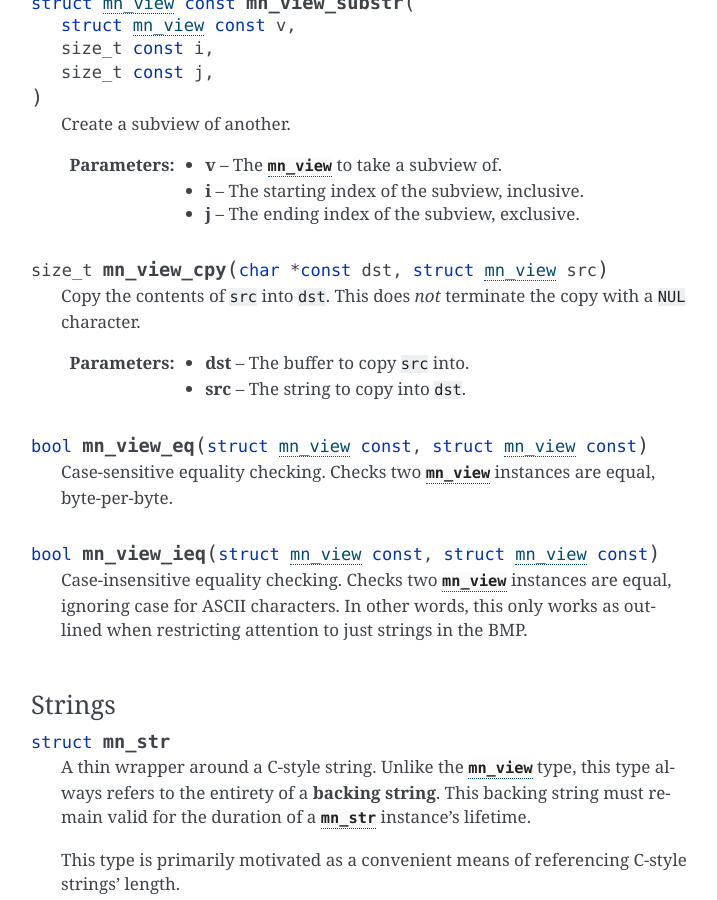
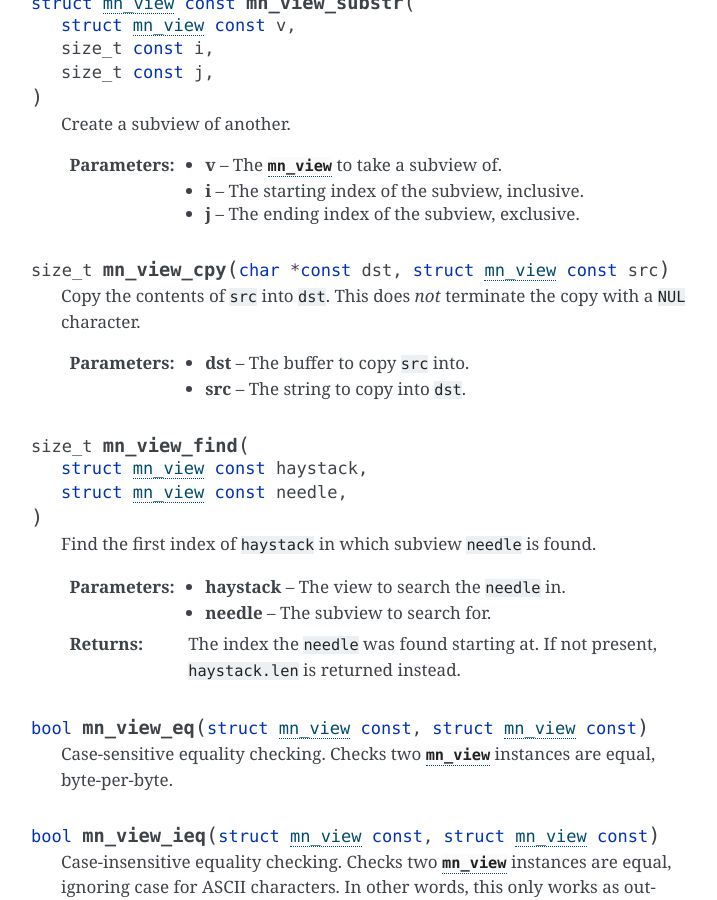
Before and after one commit to jrpotter/makinori, a Sphinx documentation site: the page built from docs/reference/string_h.rst, in a window 1280 px wide and 900 px high, scrolled down 1177 px. Shown: the whole window, without its empty margins (389-1106 px from the left). Built offline with Sphinx 7.4.7, drawn with Linux system fonts in a browser that asks for light colours; some of the changed text lies outside the part shown.

```diff
--- a/docs/reference/cmdline_h.rst
+++ b/docs/reference/cmdline_h.rst
@@ -139,9 +139,7 @@
       Parses the command line.
 
       :arg argc: The ``argc`` as supplied to ``main``.
-
       :arg argv: The ``argv`` as supplied to ``main``.
-
       :arg cl: A pointer to the :c:struct:`mn_cmdline` to populate.
 
       :return: | An :c:struct:`mn_status` with value:
--- a/docs/reference/config_h.rst
+++ b/docs/reference/config_h.rst
@@ -69,7 +69,6 @@
       :c:func:`mn_config_unload`.
 
       :arg path: The location of a lua file to execute.
-
       :arg out: The :c:struct:`mn_config` reference to load.
 
       :return: | An :c:struct:`mn_status` with value:
--- a/docs/reference/string_h.rst
+++ b/docs/reference/string_h.rst
@@ -66,13 +66,25 @@
       :arg i: The starting index of the subview, inclusive.
       :arg j: The ending index of the subview, exclusive.
 
-   .. c:function:: size_t mn_view_cpy(char *const dst, struct mn_view src)
+   .. c:function:: size_t mn_view_cpy(char *const dst, struct mn_view const src)
 
       Copy the contents of ``src`` into ``dst``. This does *not* terminate the
       copy with a ``NUL`` character.
 
       :arg dst: The buffer to copy ``src`` into.
       :arg src: The string to copy into ``dst``.
+
+   .. c:function:: size_t mn_view_find( \
+                       struct mn_view const haystack, \
+                       struct mn_view const needle)
+
+      Find the first index of ``haystack`` in which subview ``needle`` is found.
+
+      :arg haystack: The view to search the ``needle`` in.
+      :arg needle: The subview to search for.
+
+      :return: The index the ``needle`` was found starting at. If not present,
+               ``haystack.len`` is returned instead.
 
    .. c:function:: bool mn_view_eq(struct mn_view const, struct mn_view const)
 
```
Also changed, not shown: other parts of docs/reference/string_h.rst (+4 -4 lines), docs/reference/response_h.rst (+23 -14 lines), 5 other files.
